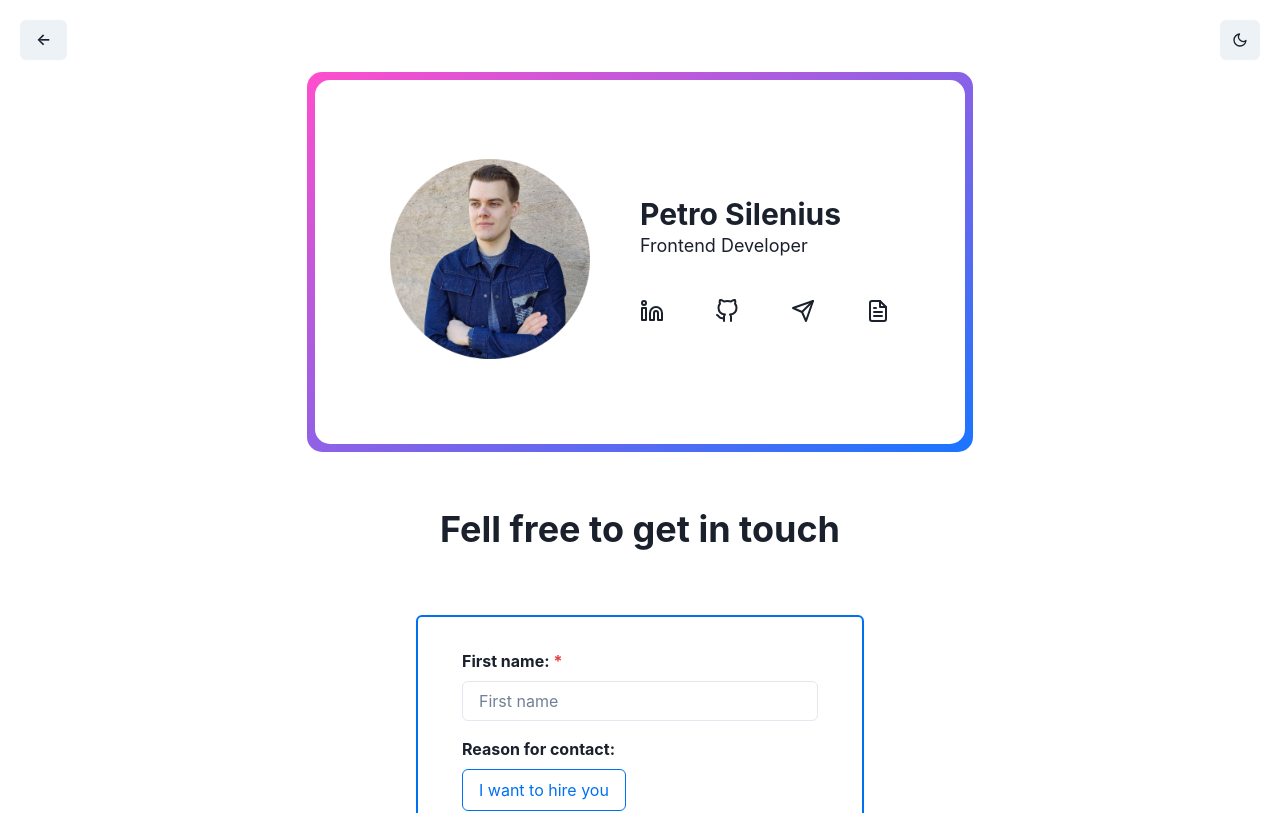
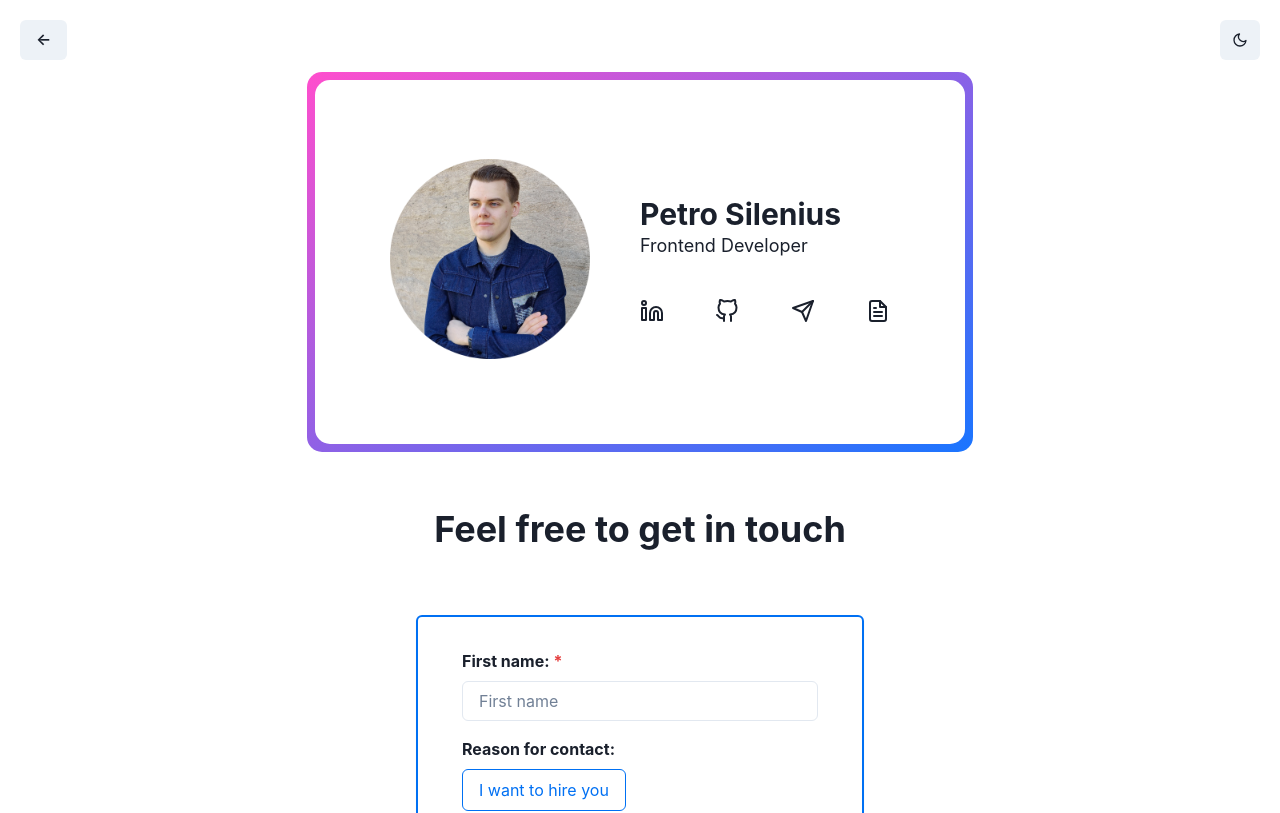
Before and after one commit to PetroSilenius/silenius.dev, a Next.js app: page /contact in a window 1280 px wide. Shown: the top 813 px of the page. Built offline with nearby package versions, Linux system fonts and the light colour scheme.

Commit message:
Fix typo

```diff
--- a/components/ContactForm.tsx
+++ b/components/ContactForm.tsx
@@ -9,7 +9,7 @@ import { Textarea } from '@chakra-ui/textarea'
 export const ContactForm = () => {
   return (
     <>
-      <Heading>Fell free to get in touch</Heading>
+      <Heading>Feel free to get in touch</Heading>
 
       <SimpleGrid
         maxW="md"
```
